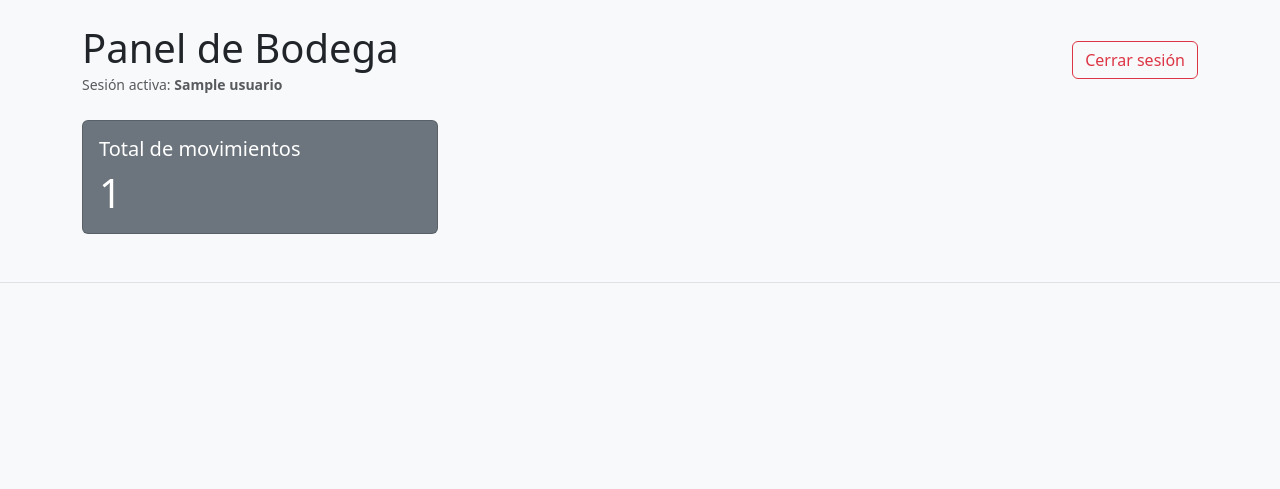
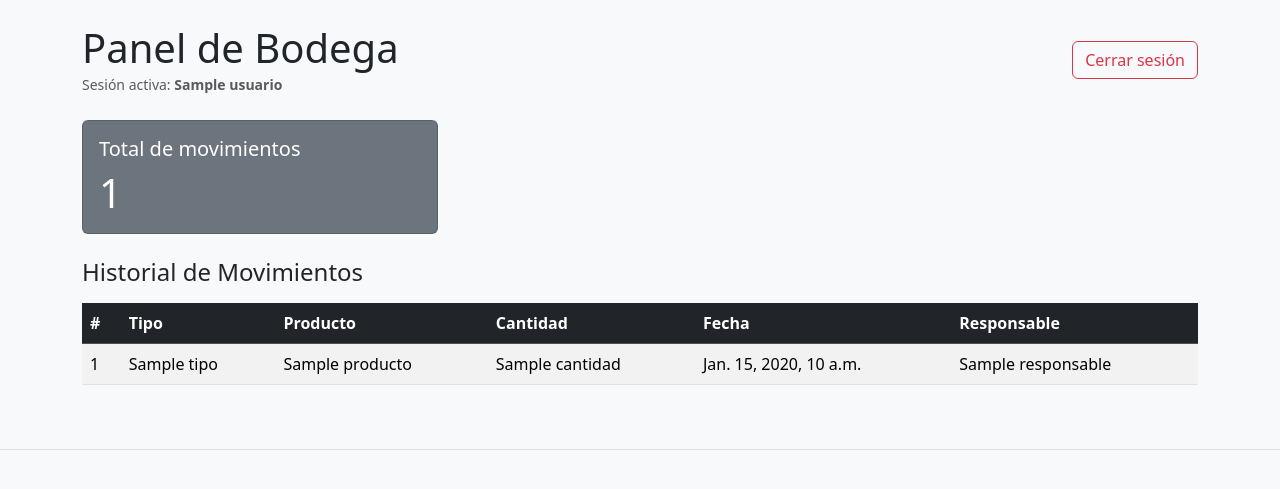
Before and after one commit to MiguelAngelRamos/proyecto-01-django, a Django app: template templates/bodega/panel.html in a window 1280 px wide. Shown: the part 56-545 px from the top of the page. Run offline with Django 5.2, Linux system fonts and the light colour scheme; the template is opened without the code that fills it: most values are stand-ins (such as "Sample title", 1, 10 or a date in 2020).

```diff
--- a/templates/bodega/panel.html
+++ b/templates/bodega/panel.html
@@ -10,13 +10,50 @@
   <a href="{% url 'logout_bodega' %}" class="btn btn-outline-danger">Cerrar sesión</a>
 </div>
 
-<div class="row">
+<div class="row mb-4">
   <div class="col-md-4">
     <div class="card text-white bg-secondary">
       <div class="card-body">
         <h5 class="card-title">Total de movimientos</h5>
         <p class="card-text display-6"> {{ total_movimientos }} </p>
+      </div>
     </div>
   </div>
 </div>
+
+<!-- MOVIMIENTOS_DB = [
+    {'tipo': 'Entrada', 'producto': 'Arroz Grado 1',      'cantidad': 50, 'fecha': '10/03/2026', 'responsable': 'admin'},
+    {'tipo': 'Salida',  'producto': 'Aceite de Oliva',    'cantidad':  3, 'fecha': '11/03/2026', 'responsable': 'sofia'},
+    {'tipo': 'Entrada', 'producto': 'Detergente Líquido', 'cantidad': 20, 'fecha': '12/03/2026', 'responsable': 'admin'},
+] -->
+<h4 class="mb-3">Historial de Movimientos</h4>
+{% if movimientos %}
+<div class="table-responsive">
+    <table class="table table-striped align-middle">
+  <thead class="table-dark">
+    <tr>
+      <th scope="col">#</th>
+      <th scope="col">Tipo</th>
+      <th scope="col">Producto</th>
+      <th scope="col">Cantidad</th>
+      <th scope="col">Fecha</th>
+      <th scope="col">Responsable</th>
+    </tr>
+  </thead>
+  <tbody>
+    {% for mov in movimientos %}
+    <tr>
+      <td>{{forloop.counter}}</td>
+      <td>{{ mov.tipo }}</td>
+      <td>{{ mov.producto }}</td>
+      <td>{{ mov.cantidad }}</td>
+      <td>{{ mov.fecha }}</td>
+      <td>{{ mov.responsable }}</td>
+    </tr>
+    {% endfor %}
+
+  </tbody>
+</table>
+</div>
+{% endif %}
  {% endblock %}
```
